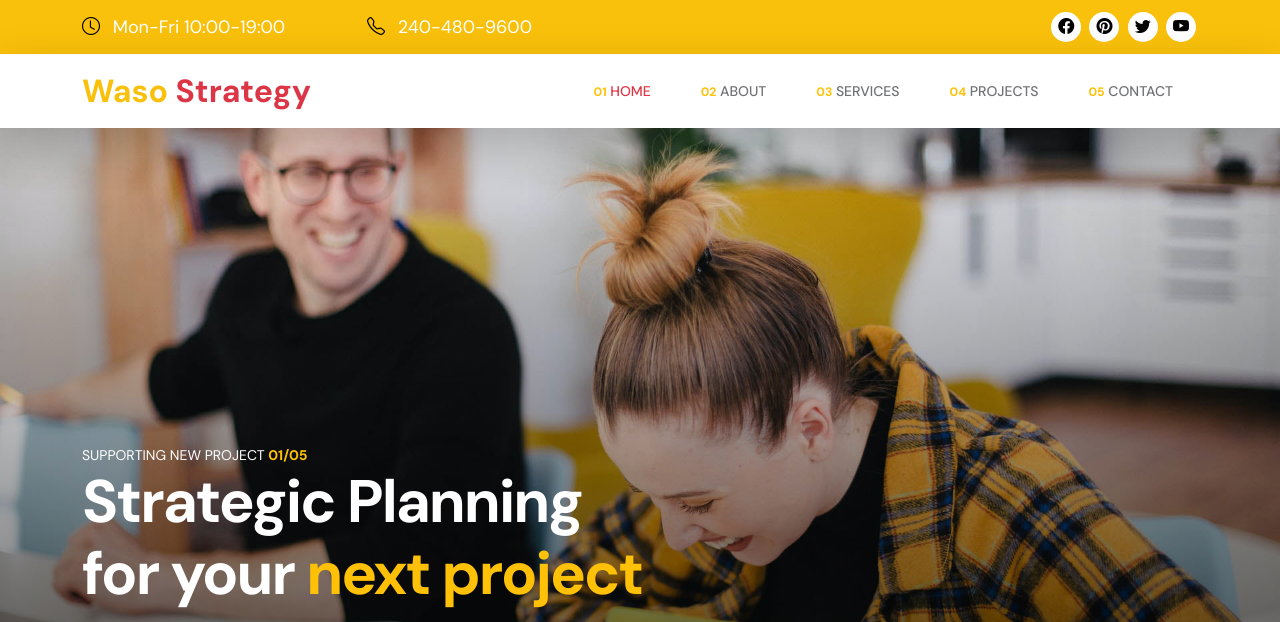
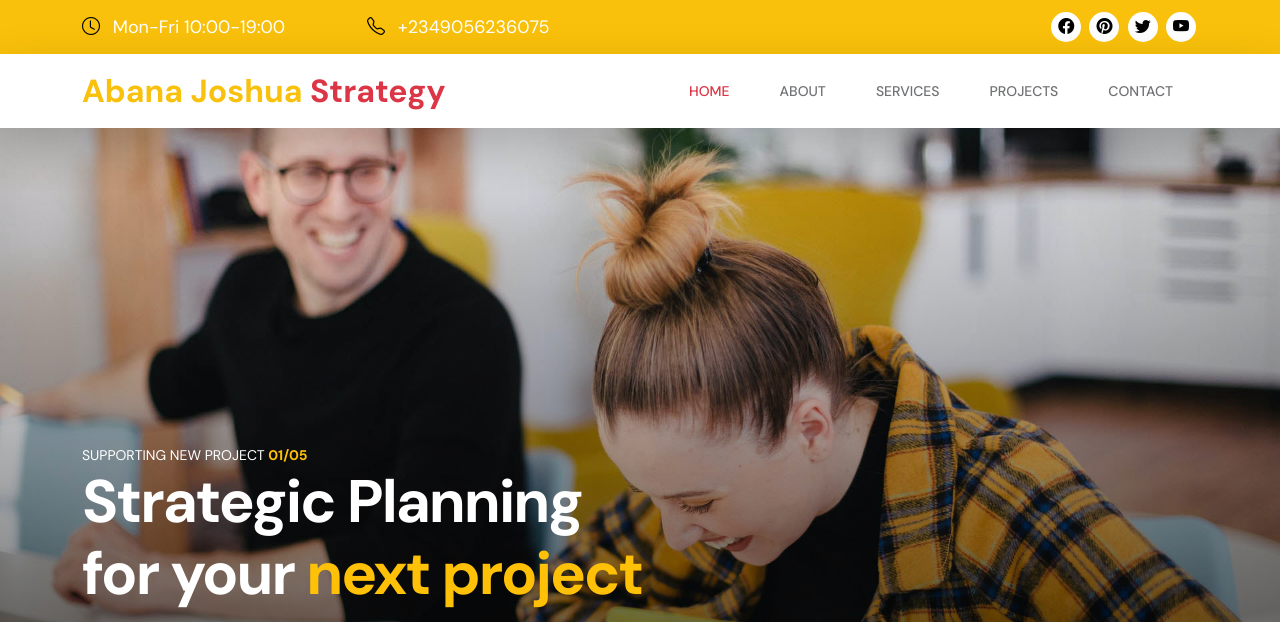
Before and after one commit to joshuabana/MarketPeak_Ecommerce-, a plain HTML site: page 2130_waso_strategy/index.html in a window 1280 px wide. Shown: the top 622 px of the page. Drawn offline with Linux system fonts and the light colour scheme.

Commit message:
changed the name of the website from weso to Joshua. Changed the contact Info (Phone number, address, mail address). Removed numbers on the nav links

```diff
--- a/2130_waso_strategy/index.html
+++ b/2130_waso_strategy/index.html
@@ -36,6 +36,7 @@ Free Bootstrap 5 HTML Template
 
     </head>
 
+
     <body id="section_1">
 
         <header class="site-header">
@@ -49,11 +50,11 @@ Free Bootstrap 5 HTML Template
                         </p>
                     </div>
 
-                    <div class="col-lg-2 col-md-3 col-5">
+                    <div class="col-lg-3 col-md-3 col-5">
                         <p class="text-white mb-0">
                             <a href="tel: 240-480-9600" class="text-white">
                                 <i class="bi-telephone site-header-icon me-2"></i>
-                                240-480-9600
+                                +2349056236075
                             </a>
                         </p>
                     </div>
@@ -77,7 +78,7 @@ Free Bootstrap 5 HTML Template
         <nav class="navbar navbar-expand-lg bg-white shadow-lg">
             <div class="container">
 
-                <a href="#" class="navbar-brand">Waso <span class="text-danger">Strategy</span></a>
+                <a href="#" class="navbar-brand">Abana Joshua <span class="text-danger">Strategy</span></a>
 
                 <button class="navbar-toggler" type="button" data-bs-toggle="collapse" data-bs-target="#navbarNav" aria-controls="navbarNav" aria-expanded="false" aria-label="Toggle navigation">
                     <span class="navbar-toggler-icon"></span>
@@ -86,23 +87,23 @@ Free Bootstrap 5 HTML Template
                 <div class="collapse navbar-collapse" id="navbarNav">
                     <ul class="navbar-nav ms-auto">
                         <li class="nav-item">
-                            <a class="nav-link click-scroll" href="#section_1"><small class="small-title"><strong class="text-warning">01</strong></small> Home</a>
+                            <a class="nav-link click-scroll" href="#section_1"><small class="small-title"></small> Home</a>
                         </li>
 
                         <li class="nav-item">
-                            <a class="nav-link click-scroll" href="#section_2"><small class="small-title"><strong class="text-warning">02</strong></small> About</a>
+                            <a class="nav-link click-scroll" href="#section_2"><small class="small-title"></small> About</a>
                         </li>
 
                         <li class="nav-item">
-                            <a class="nav-link click-scroll" href="#section_3"><small class="small-title"><strong class="text-warning">03</strong></small> Services</a>
+                            <a class="nav-link click-scroll" href="#section_3"><small class="small-title"></small> Services</a>
                         </li>
 
                         <li class="nav-item">
-                            <a class="nav-link click-scroll" href="#section_4"><small class="small-title"><strong class="text-warning">04</strong></small> Projects</a>
+                            <a class="nav-link click-scroll" href="#section_4"><small class="small-title"></small> Projects</a>
                         </li>
 
                         <li class="nav-item">
-                            <a class="nav-link click-scroll" href="#section_5"><small class="small-title"><strong class="text-warning">05</strong></small> Contact</a>
+                            <a class="nav-link click-scroll" href="#section_5"><small class="small-title"></small> Contact</a>
                         </li>
                     </ul>
                 <div>
@@ -136,7 +137,7 @@ Free Bootstrap 5 HTML Template
                                     </div>
 
                                     <div class="carousel-image-wrap">
-                                        <img src="images/slide/christina-wocintechchat-com-NDoVgcS_lZM-unsplash.jpg" class="img-fluid carousel-image" alt="">
+                                        <img src="images/slide/christina-wocintechchat-com-NDoVgcS_lZM-unsplash.jpg" alt="christina" class="img-fluid carousel-image" alt="">
                                     </div>
                                 </div>
 
@@ -486,19 +487,19 @@ Free Bootstrap 5 HTML Template
                                 <div class="contact-thumb">
 
                                     <div class="contact-info bg-white shadow-lg">
-                                        <h4 class="mb-4">1340 Atwater St, Detroit, MI 48207</h4>
+                                        <h4 class="mb-4">17 Ogunlaja St, Majek, Ajah Lagos 110604</h4>
 
                                         <h4 class="mb-2">
                                             <a href="tel: 240-480-9600">
                                                 <i class="bi-telephone contact-icon me-2"></i>
-                                                240-480-9600
+                                                +2349056236075
                                             </a>
                                         </h4>
 
                                         <h5>
                                             <a href="mailto:info@company.com" class="footer-link">
                                                 <i class="bi-envelope-fill contact-icon me-2"></i>
-                                                info@company.com
+                                                shua@company.com
                                             </a>
                                         </h5>
 
```
